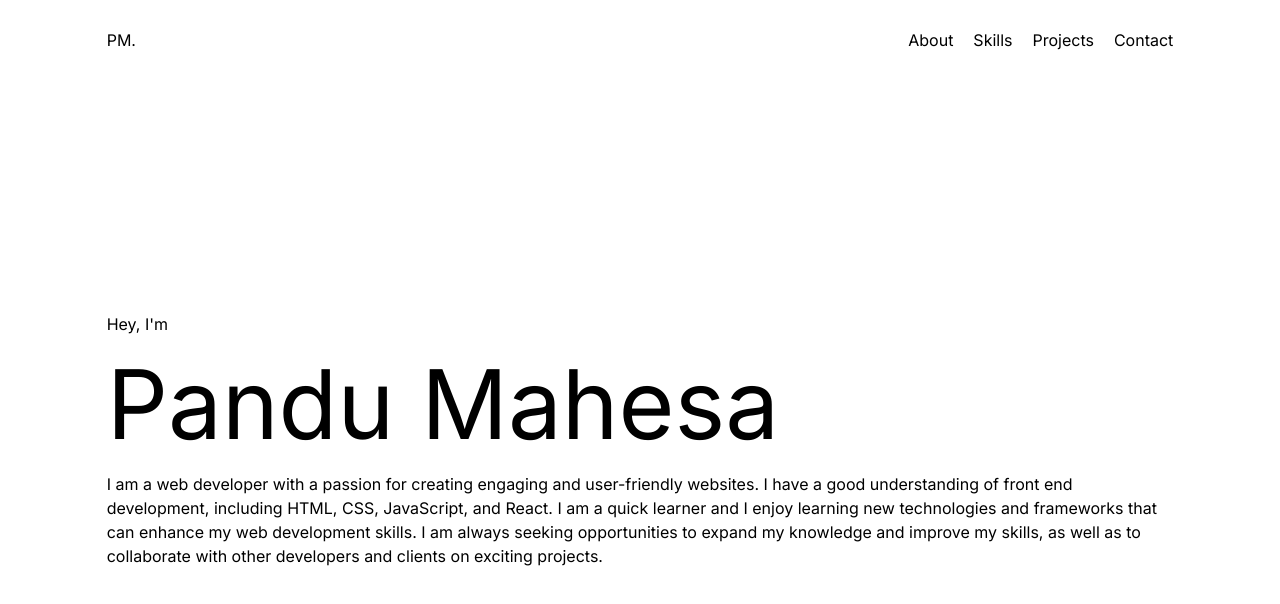
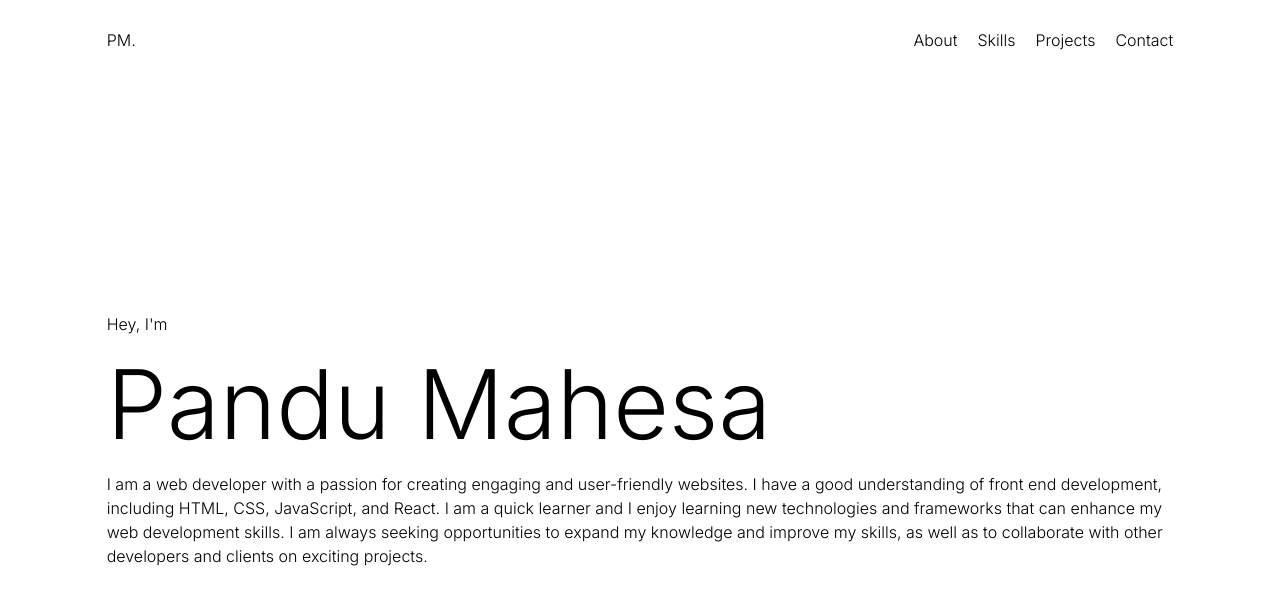
Before and after one commit to pndmhs/portfolio, a Next.js app: page / in a window 1280 px wide. Shown: the top 604 px of the page. Built offline with nearby package versions, Linux system fonts and the light colour scheme.

Commit message:
Change font weight to light

```diff
--- a/app/layout.jsx
+++ b/app/layout.jsx
@@ -12,7 +12,7 @@ export const metadata = {
 export default function RootLayout({ children }) {
   return (
     <html lang="en">
-      <body className={inter.className}>
+      <body className={`${inter.className} font-light`}>
         <Navbar />
         {children}
       </body>
```
